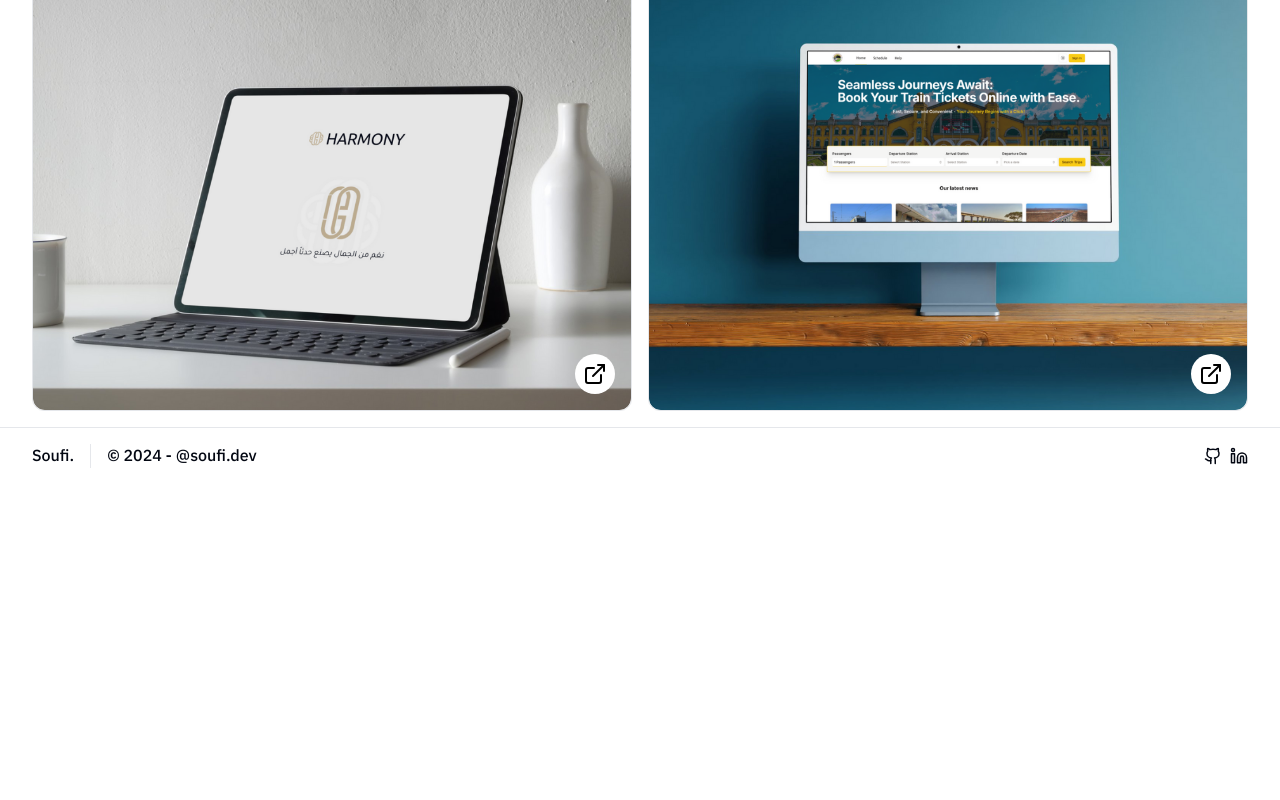
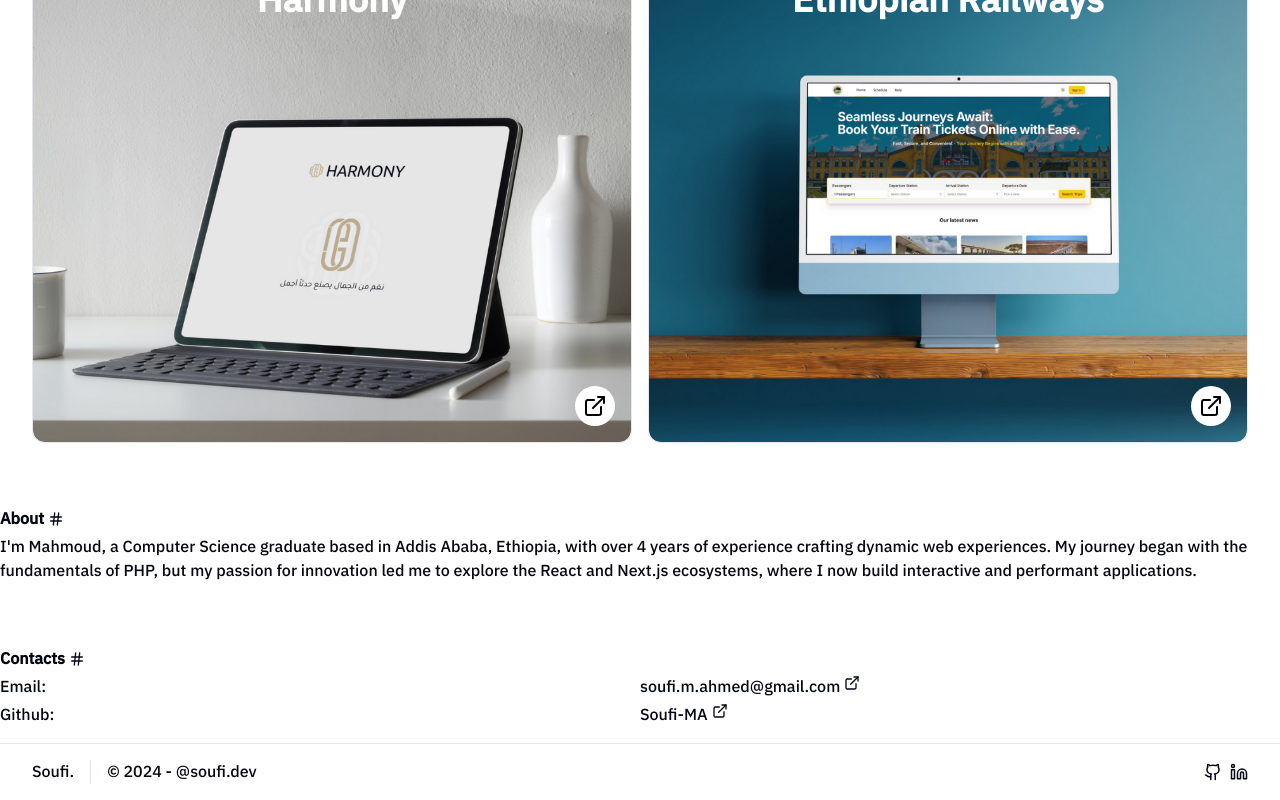
Before and after one commit to Soufi-MA/my-portfolio, a Next.js app: page /en#projects in a window 1280 px wide. Shown: the part 1517-2317 px from the top of the page. Before the commit the page ends 2001 px from the top, so only its background shows below. Built offline with nearby package versions, Linux system fonts and the light colour scheme.

Commit message:
feat: add about and contacts starter sections

```diff
--- a/src/app/[lang]/page.tsx
+++ b/src/app/[lang]/page.tsx
@@ -2,6 +2,8 @@ import Hero from "@/components/Hero";
 import { getDictionary } from "./dictionaries";
 import { cn } from "@/lib/utils";
 import Projects from "../../components/Projects";
+import About from "@/components/About";
+import Contacts from "@/components/Contacts";
 
 export default async function Home({
   params: { lang },
@@ -10,7 +12,7 @@ export default async function Home({
 }) {
   const dict = await getDictionary(lang);
   return (
-    <div className="flex flex-col gap-8 w-full min-h-screen">
+    <div className="flex flex-col gap-16 w-full min-h-screen">
       <span
         style={{
           background: "conic-gradient(from 2.35rad,#4ecdc4,#0658f6)",
@@ -26,6 +28,10 @@ export default async function Home({
       <Hero dict={dict} lang={lang} />
 
       <Projects dict={dict} lang={lang} />
+
+      <About dict={dict} lang={lang} />
+
+      <Contacts dict={dict} lang={lang} />
     </div>
   );
 }
```
